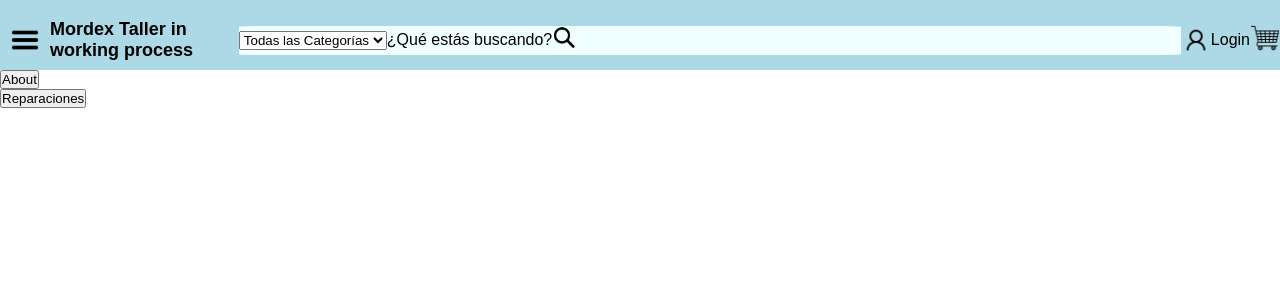
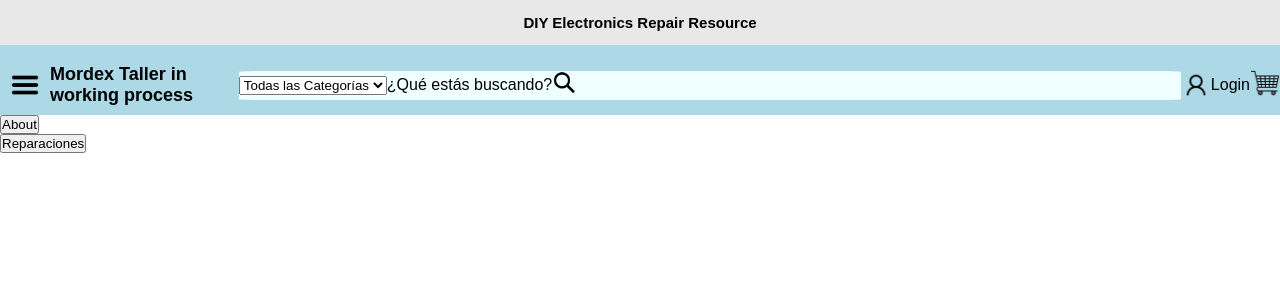
Before and after one commit to MauricioStrang/Mordex-Taller, a Next.js app: page / in a window 1280 px wide. Shown: the top 300 px of the page. Built offline with nearby package versions, Linux system fonts and the light colour scheme.

Commit message:
added banner

```diff
--- a/src/app/layout.js
+++ b/src/app/layout.js
@@ -1,6 +1,7 @@
 import localFont from "next/font/local";
 import "./globals.css";
-import Header from "./components/header/header";
+import Header from "@/components/header/header";
+import Banner from "@/components/banner/banner";
 
 const geistSans = localFont({
   src: "./fonts/GeistVF.woff",
@@ -23,6 +24,7 @@ export default function RootLayout({ children }) {
     <html lang="en">
 
       <body className={`${geistSans.variable} ${geistMono.variable}`}>
+        <Banner />
         <Header />
         {children}
       </body>
--- /dev/null
+++ b/src/components/banner/banner.jsx
@@ -0,0 +1,12 @@
+import styles from "./banner.module.css"
+
+const Banner =()=> {
+  return (
+
+    <div className={styles.container}>
+        <p className={styles.bannerText}>DIY Electronics Repair Resource</p>
+    </div>
+  );
+}
+
+export default Banner;
--- /dev/null
+++ b/src/components/banner/banner.module.css
@@ -0,0 +1,13 @@
+.container{
+    display: flex;
+    justify-content: center;
+    align-items: center;
+    background-color: #e8e8e8;
+    height: 45px;
+}
+
+
+.bannerText{
+    font-weight: bold;
+    font-size: 15px;
+}
--- a/src/app/components/header/header.jsx
+++ b/src/components/header/header.jsx
@@ -1,7 +1,7 @@
 import Image from "next/image";
 import styles from "./header.module.css"
 
-export default function Header() {
+const Header =()=> {
   return (
 
     <div className={styles.container}>
@@ -66,3 +66,5 @@ export default function Header() {
     </div>
   );
 }
+
+export default Header;
```
Also changed, not shown: src/components/header/header.module.css (renamed from src/app/components/header/header.module.css).
